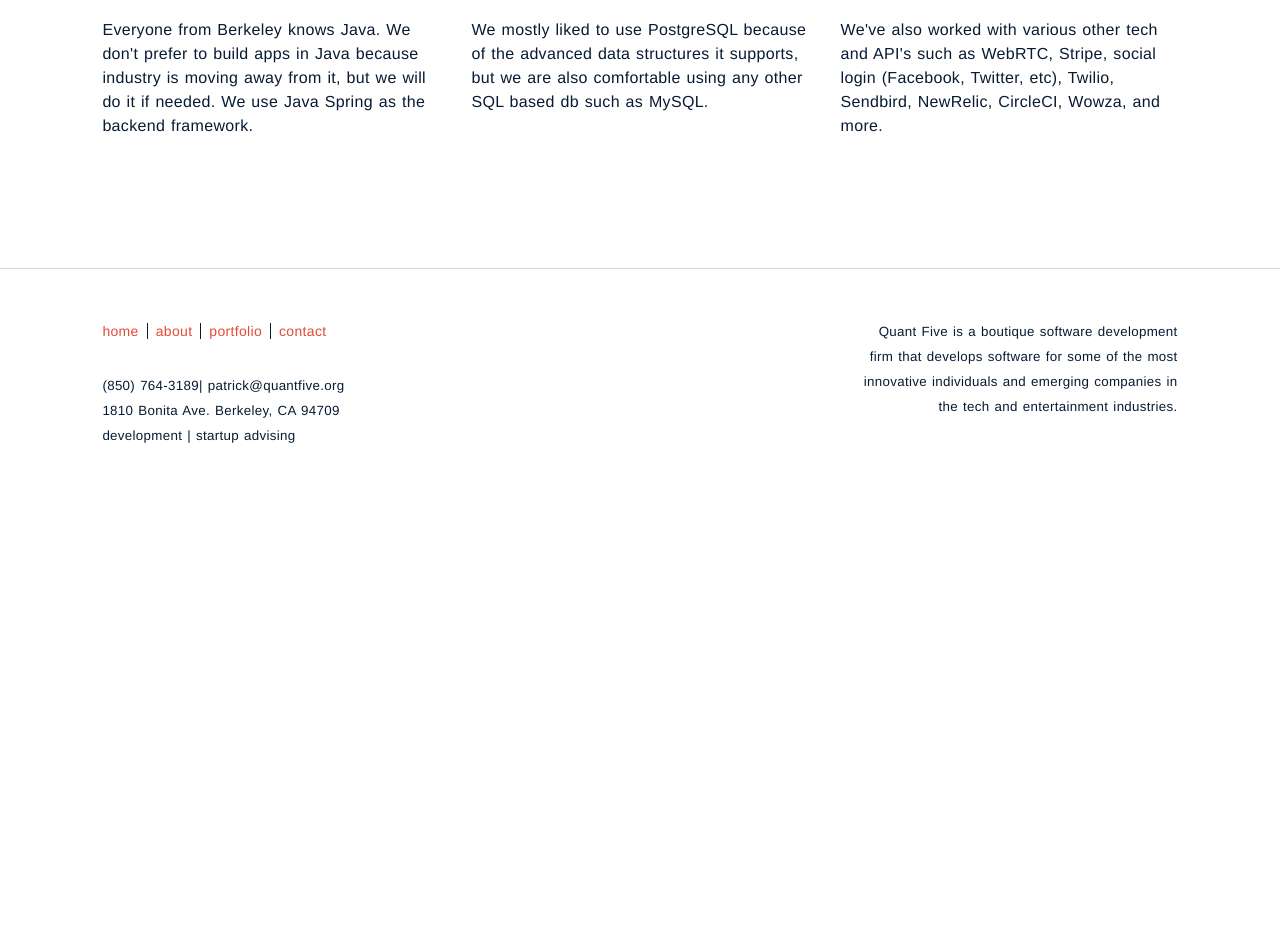
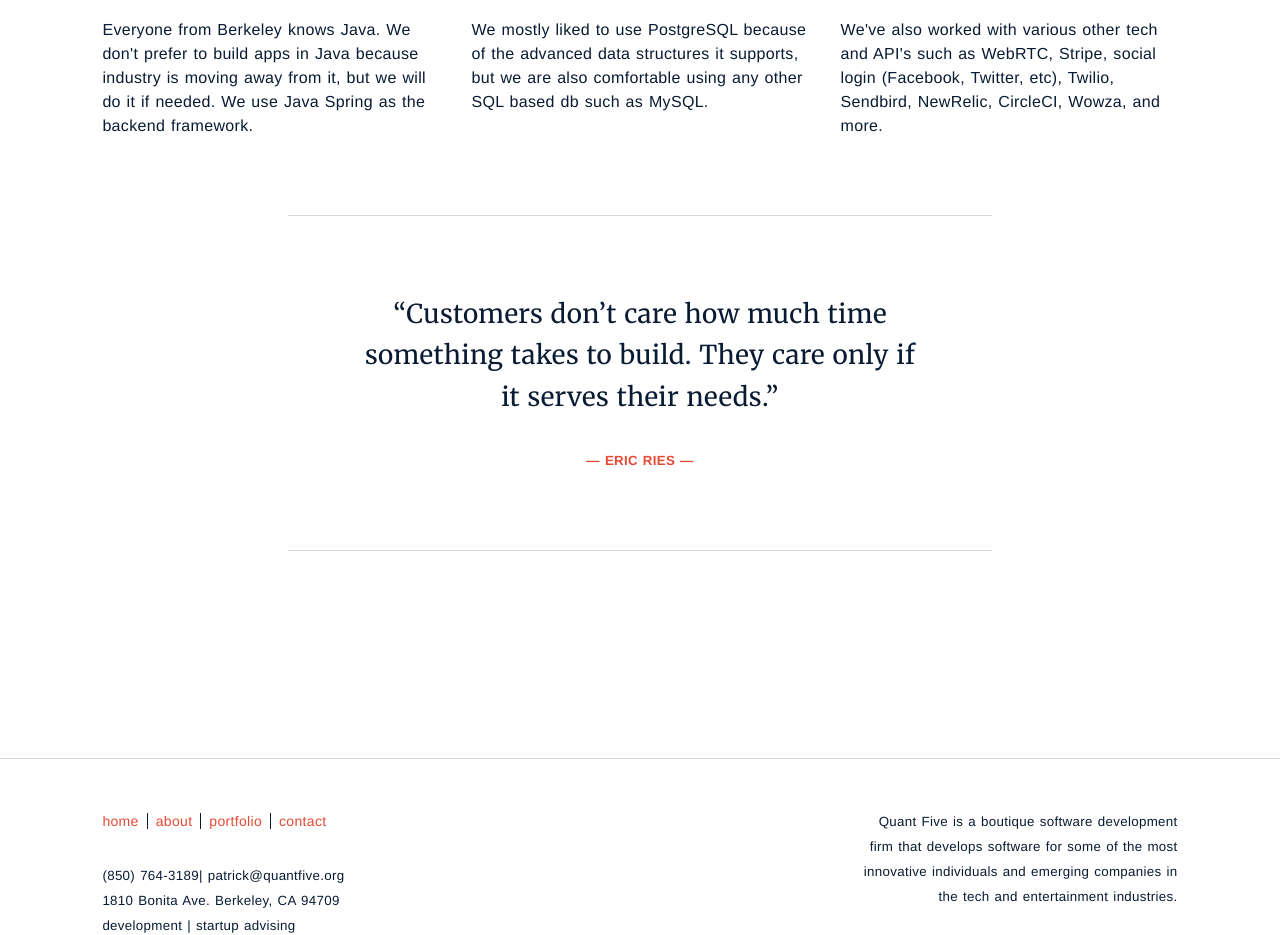
Before and after one commit to aaromnido/nuxtysite, a Nuxt app: page / in a window 1280 px wide. Shown: the part 1720-2655 px from the top of the page. Before the commit the page ends 2348 px from the top, so only its background shows below. Built offline with nearby package versions, Linux system fonts and the light colour scheme; a web font is replaced by a local one.

Commit message:
Create Home Quotation

```diff
--- a/assets/css/global.css
+++ b/assets/css/global.css
@@ -105,6 +105,9 @@
 .mb-6 {
   margin-bottom: 6vw; }
 
+.text-center {
+  text-align: center; }
+
 .content-full {
   width: 100%; }
 
@@ -124,3 +127,7 @@
     margin-left: 0; }
   .column-3 .column:last-child {
     margin-right: 0; }
+
+.one-centered-column {
+  max-width: 55vw;
+  margin: auto; }
--- a/assets/css/global.sass
+++ b/assets/css/global.sass
@@ -107,6 +107,9 @@
 .mb-6
     margin-bottom: 6vw
 
+.text-center
+    text-align: center
+
 .content-full
     width: 100%
 
@@ -125,3 +128,7 @@
 
     .column:last-child
         margin-right: 0
+
+.one-centered-column
+    max-width: 55vw
+    margin: auto
--- a/pages/index.vue
+++ b/pages/index.vue
@@ -71,6 +71,12 @@
         </div>
       </div>
     </div>
+    <div class="section">
+      <div class="one-centered-column text-center section-quote">
+        <h2>“Customers don’t care how much time something takes to build. They care only if it serves their needs.”</h2>
+        <h5>— ERIC RIES —</h5>
+      </div>
+    </div>
   </section>
 </template>
 
@@ -100,4 +106,17 @@
 .sidebar h4 {
   margin-bottom: 1.6rem;
 }
+.section-quote{
+  margin: 6vw auto;
+  border-top: 1px solid rgba(128, 128, 128, 0.3);
+  border-bottom: 1px solid rgba(128, 128, 128, 0.3);
+  padding: 6vw
+}
+.section-quote h2{
+  font-size: 26px;
+}
+.section-quote h5{
+  color: #e54a35;
+  margin-top: 2rem;
+}
 </style>
```
